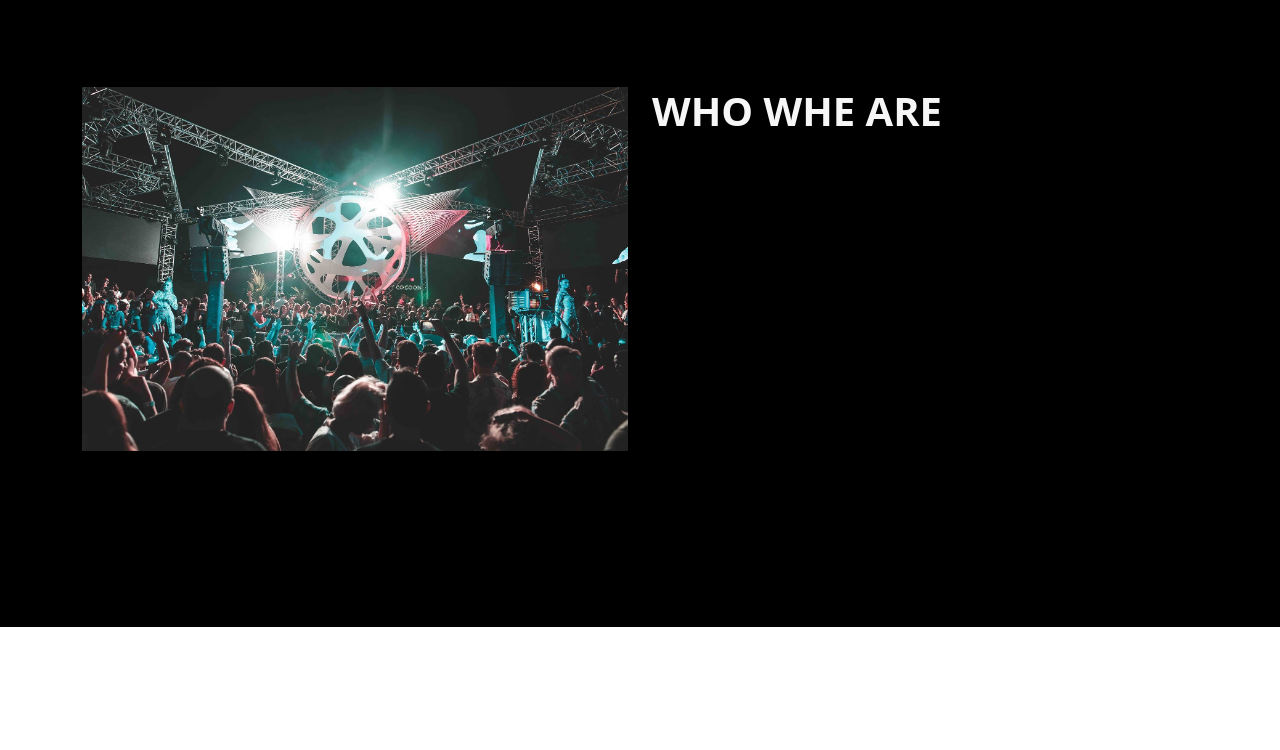
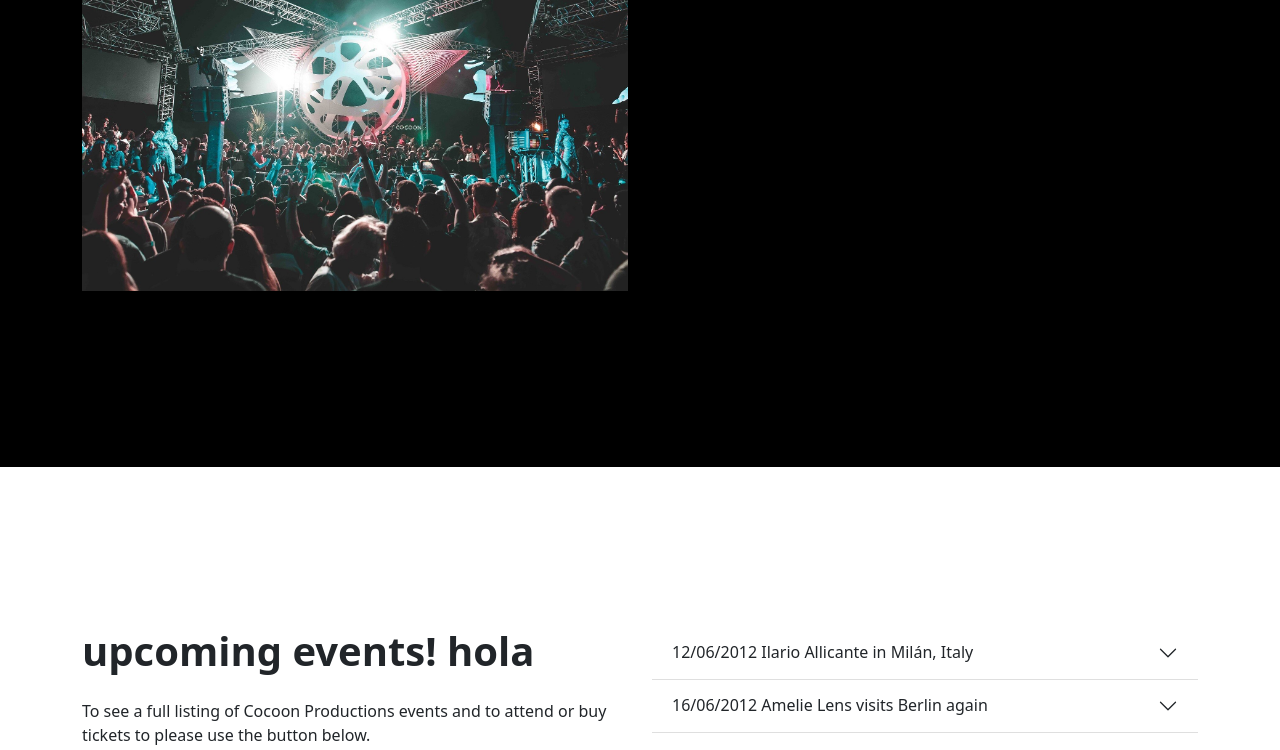
Before and after one commit to agustinalima/cocoon, a website: page index.html in a window 1280 px wide. Shown: the part 713-1463 px from the top of the page. Drawn offline with nearby package versions, Linux system fonts and the light colour scheme.

Commit message:
Prueba 2 commit

```diff
--- a/index.html
+++ b/index.html
@@ -49,7 +49,7 @@
 
     <!--COCOON INFO-->
     <section class="container-fluid bg-dark">
-      <div class="container pt-7 pb-7">
+      <div class="container pt- pb-7">
         <div class="row">
           <figure class="col-12 col-md-6">
             <img src="img/cocoon-section.jpeg" alt="">
@@ -66,7 +66,7 @@
       <section class="container pt-7 pb-7 ">
         <div class="row">
           <article class="col-12 col-md-6">
-            <h2 class="h1 fw-bold mb-4">upcoming events!</h2>
+            <h2 class="h1 fw-bold mb-4">upcoming events! hola</h2>
             <p class="mb-4">
               To see a full listing of Cocoon Productions events and to attend or buy tickets to please use the button
               below.
```
